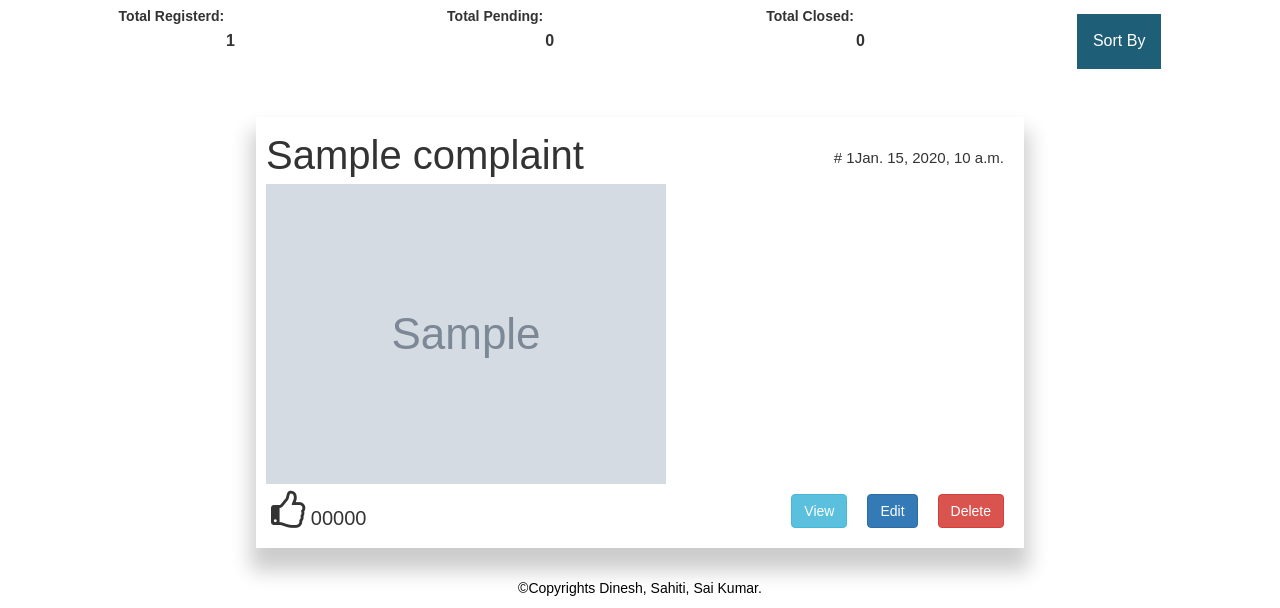
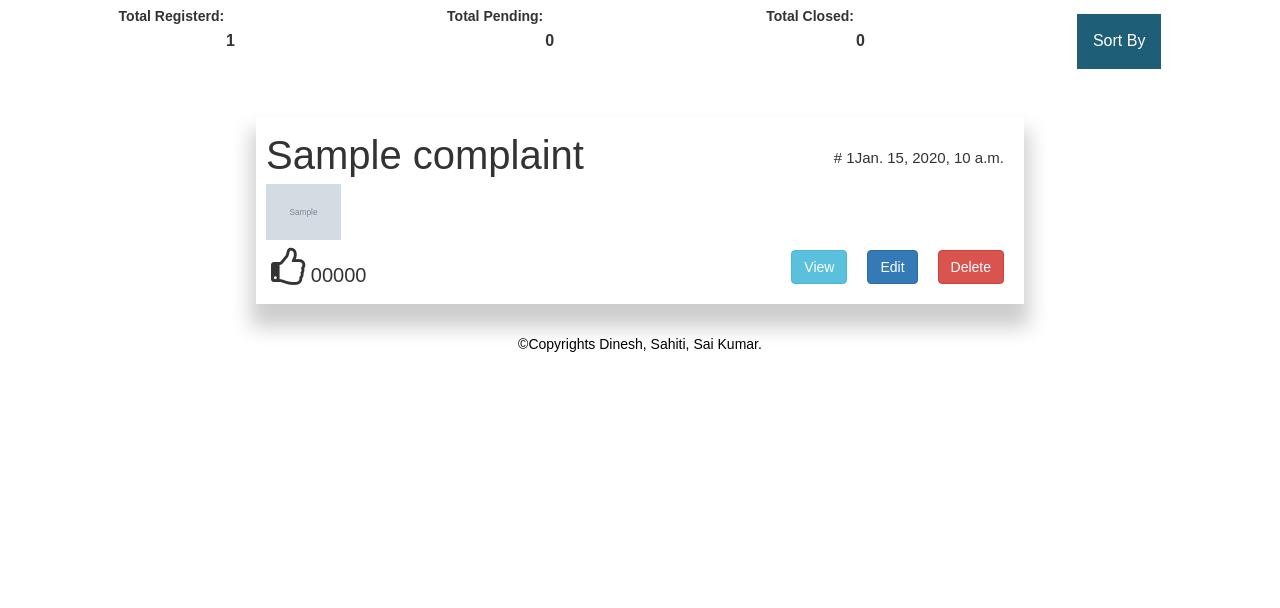
Before and after one commit to oohhallo/efms, a Django app: page /user/complaints in a window 1280 px wide. Shown: the part 194-802 px from the top of the page. After the commit the page ends 546 px from the top, so only its background shows below. Run offline with Django 3.2, Linux system fonts and the light colour scheme; a user stored in the database is signed in; tables that the repository leaves empty hold one stand-in row (values such as "Sample post"); grey boxes marked "Sample" are stand-in pictures; some libraries are stand-ins or nearby versions.

Commit message:
image resize

```diff
--- a/complaint/static/css/complaint_style.css
+++ b/complaint/static/css/complaint_style.css
@@ -21,6 +21,11 @@
 
 .complaint_image {
   align-items: center;
+  max-width: 100%px;
+}
+.complaint_image img {
+  max-width: 10%;
+  max-height: 10%;
 }
 .complaint_id {
   display: flex;
--- a/complaint/templates/complaint/complaints_table.html
+++ b/complaint/templates/complaint/complaints_table.html
@@ -85,7 +85,10 @@
     </div>
     <div class="complaint_image">
       {% if complaint.photo %}
-      <img src="{{ complaint.photo.url }}" />
+      <img
+        style="height: 100%; width: 100%; object-fit: contain"
+        src="{{ complaint.photo.url }}"
+      />
       {% endif %}
     </div>
     <div class="complaint_likes">
--- a/complaint/templates/complaint/register_complaint.html
+++ b/complaint/templates/complaint/register_complaint.html
@@ -146,7 +146,7 @@
     }
 
 #filter-category {
-  width:100%; !important;
+  width:100% !important;
 }
     button {
       background-color: #4caf50;
```
